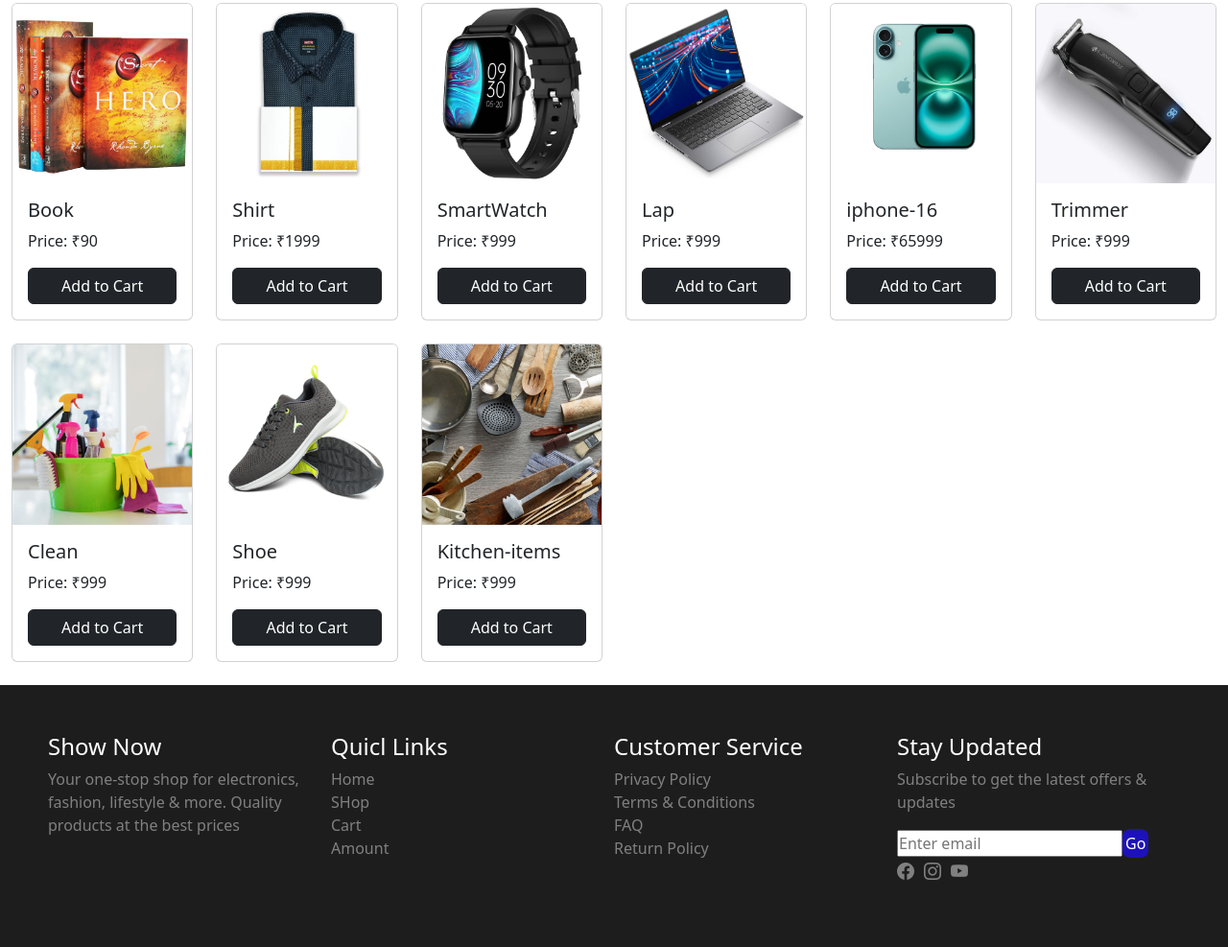
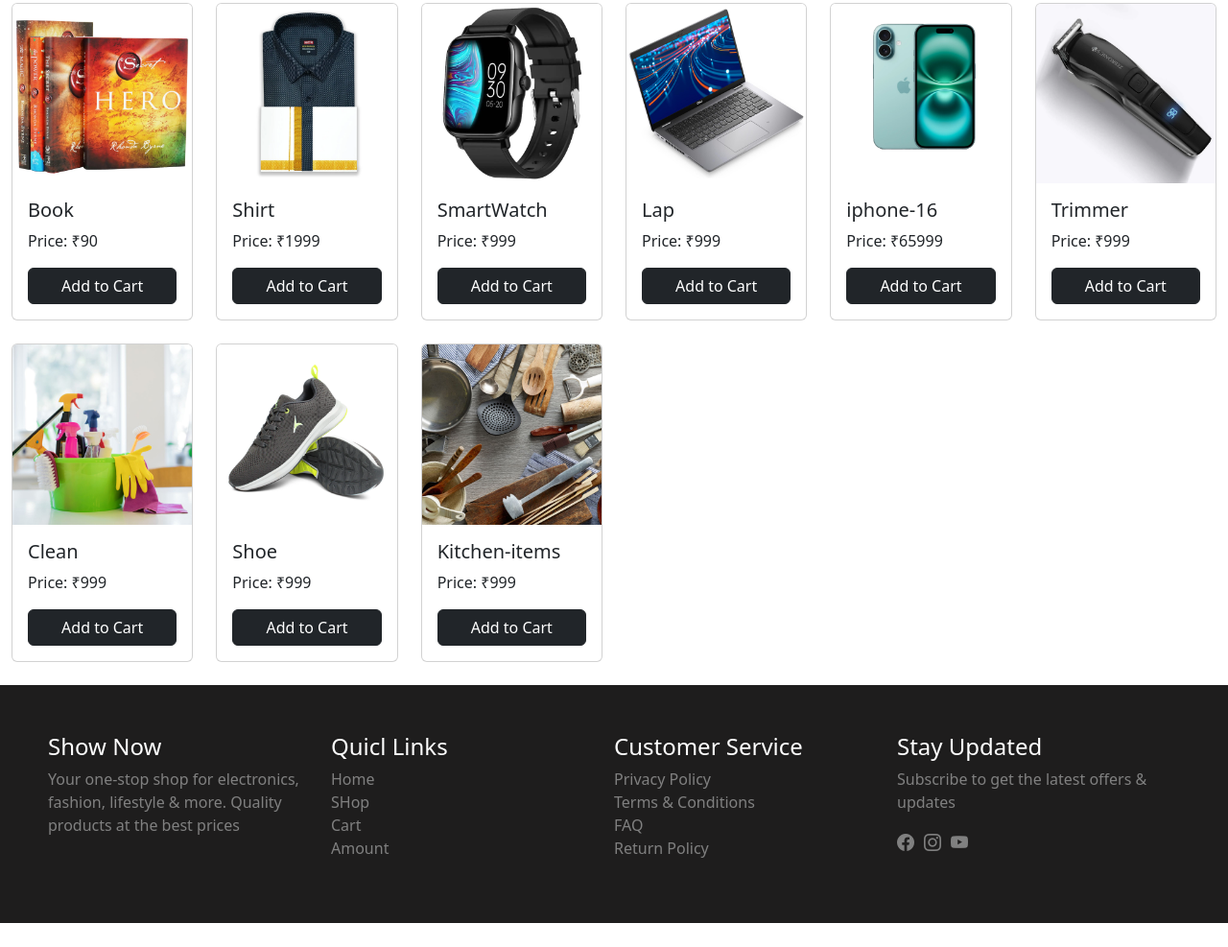
Before and after one commit to Gnanakumar01/E_commerce, a plain HTML site: page index.html in a window 1280 px wide. Shown: the part 381-1368 px from the top of the page at 96% size. After the commit the page ends 1343 px from the top, so only its background shows below. Drawn offline with nearby package versions, Linux system fonts and the light colour scheme.

Commit message:
Modified

```diff
--- a/index.html
+++ b/index.html
@@ -150,7 +150,7 @@
     <div class="more">
       <h4>Stay Updated</h4>
       <p>Subscribe to get the latest offers & updates</p>
-      <div class="input"><input type="email" placeholder="Enter email" ><button>Go</button></div>
+      <!-- <div class="input"><input type="email" placeholder="Enter email" ><button>Go</button></div> -->
       <ul>
         <li><i class="bi bi-facebook"></i>
         <li><i class="bi bi-instagram"></i>
```
